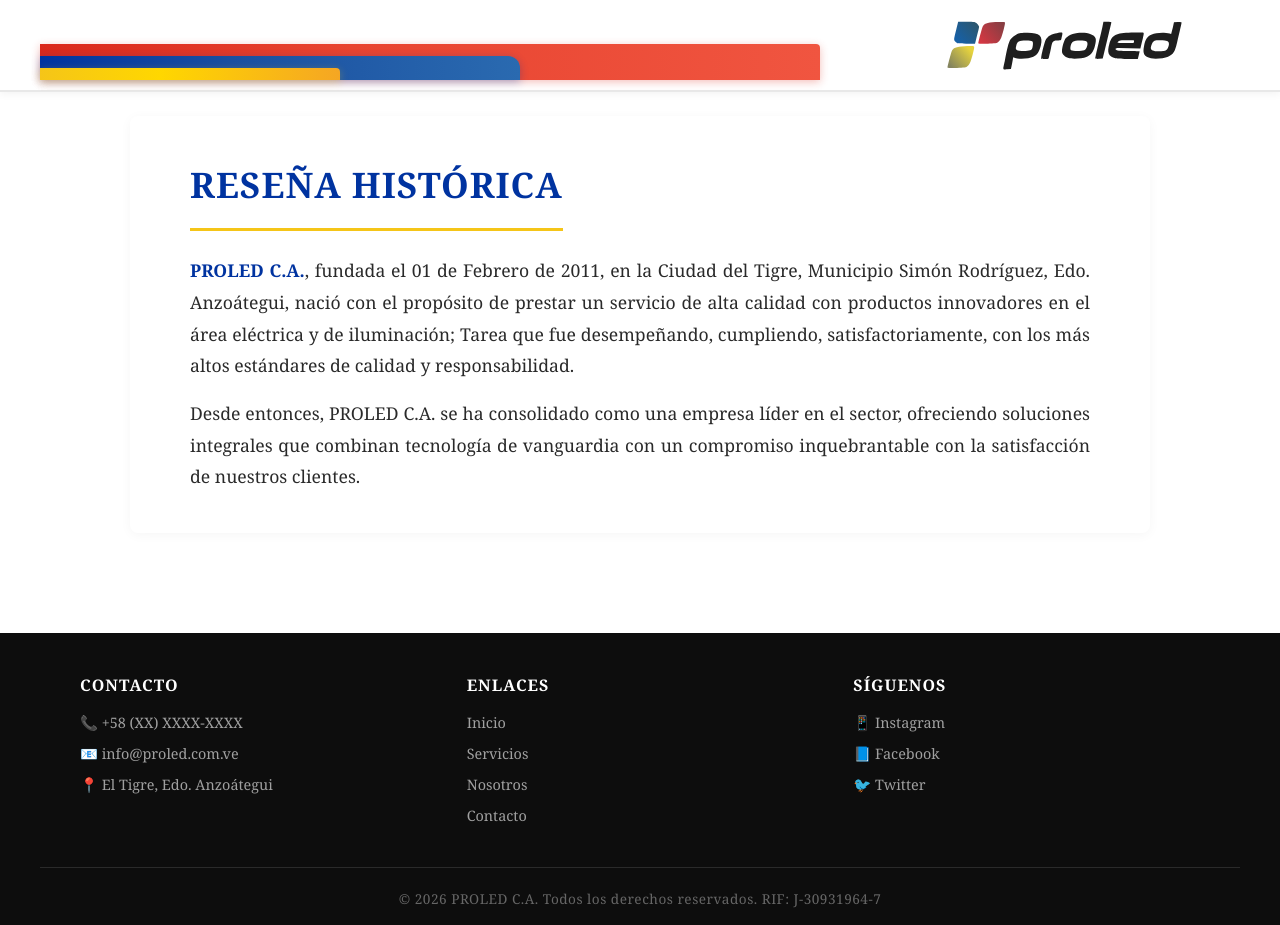
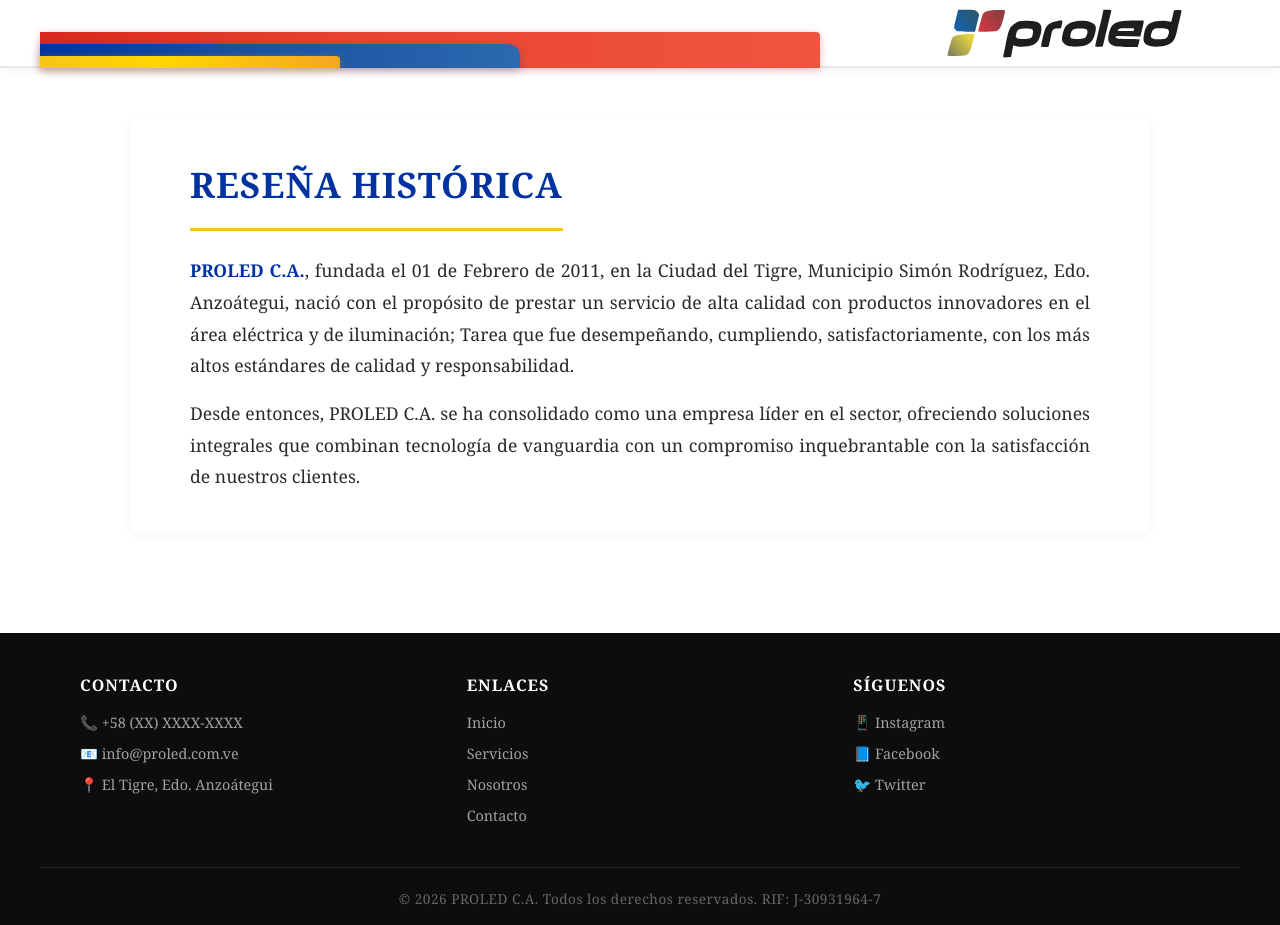
Before and after one commit to ing-nestorgomez/belorp, a Jekyll site: the page built from index.html, in a window 1280 px wide and 925 px high. Built offline with Jekyll 4.4.1, drawn with Linux system fonts in a browser that asks for light colours.

Commit message:
Remove padding from top bar
Changed padding of the top bar from 12px to 0.

```diff
--- a/assets/css/styles.css
+++ b/assets/css/styles.css
@@ -23,7 +23,7 @@
   background: #ffffff;
   border-bottom: 2px solid #e8e8e8;
   z-index: 1000;
-  padding: 12px 0;
+  padding: 0;
   box-shadow: 0 2px 8px rgba(0, 0, 0, 0.05);
 }
 
```
